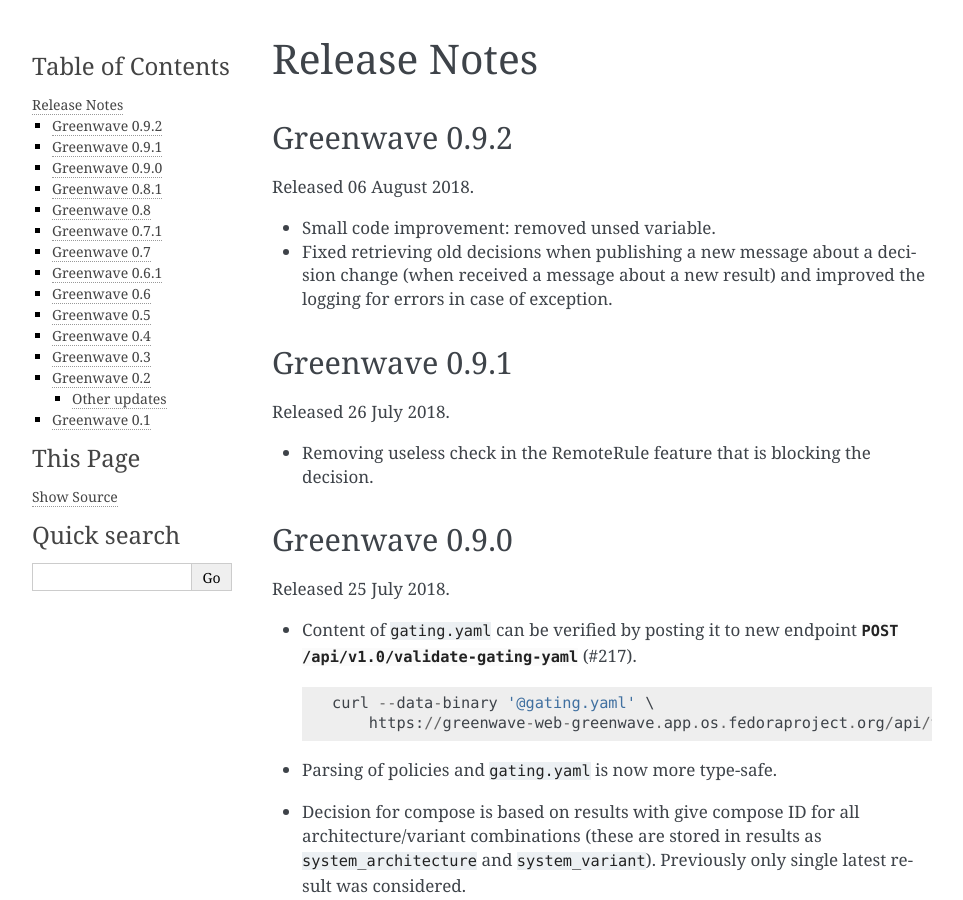
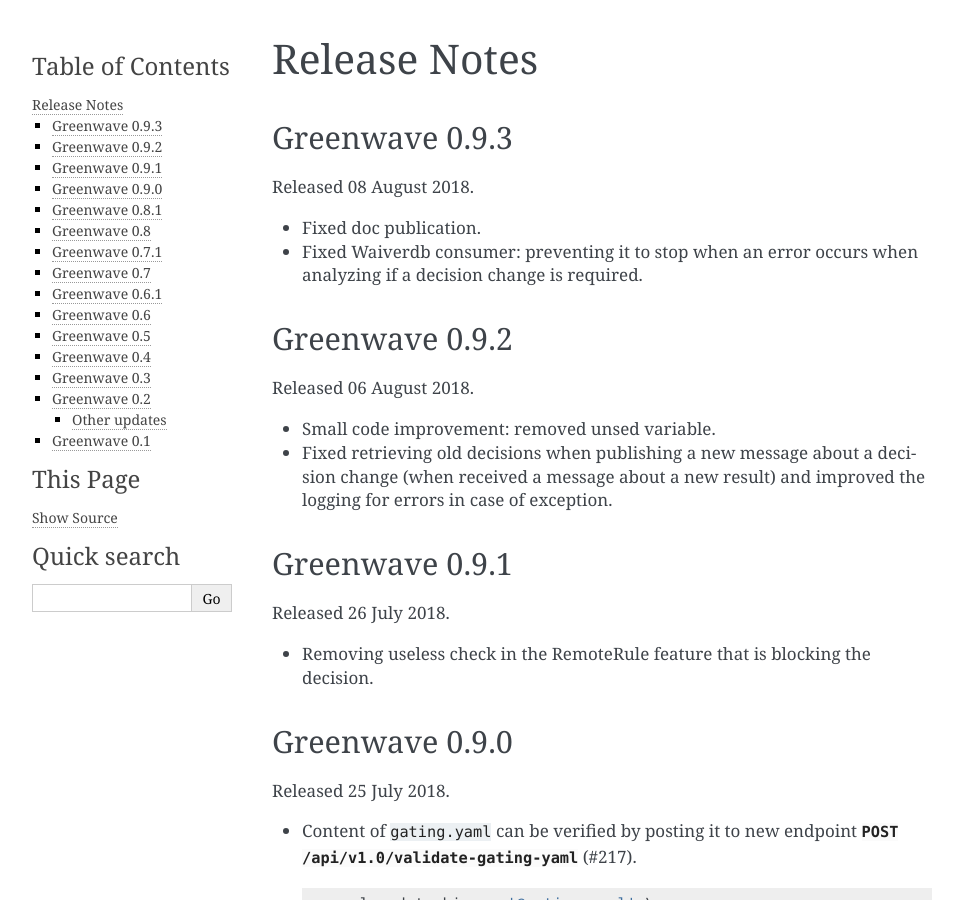
Before and after one commit to release-engineering/greenwave, a Sphinx documentation site: the page built from docs/release-notes.rst, in a window 1280 px wide and 900 px high. Shown: the whole window, without its empty margins (148-1111 px from the left). Built offline with Sphinx 7.4.7, drawn with Linux system fonts in a browser that asks for light colours; pages that are not in the unit, such as notebooks, are missing from menus.

Commit message:
Release notes 0.9.3

```diff
--- a/docs/release-notes.rst
+++ b/docs/release-notes.rst
@@ -1,6 +1,16 @@
 =============
 Release Notes
 =============
+
+Greenwave 0.9.3
+===============
+
+Released 08 August 2018.
+
+* Fixed doc publication.
+
+* Fixed Waiverdb consumer: preventing it to stop when an error occurs
+  when analyzing if a decision change is required.
 
 Greenwave 0.9.2
 ===============
```
